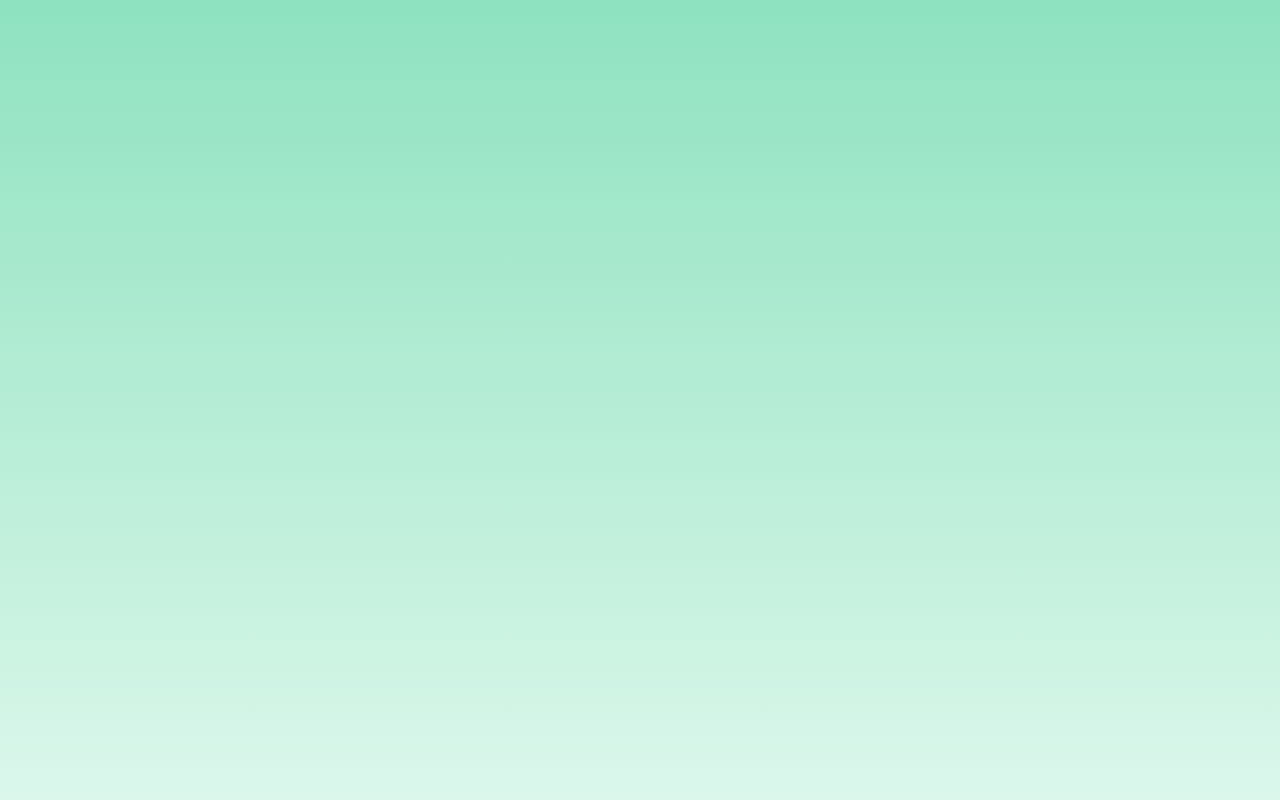
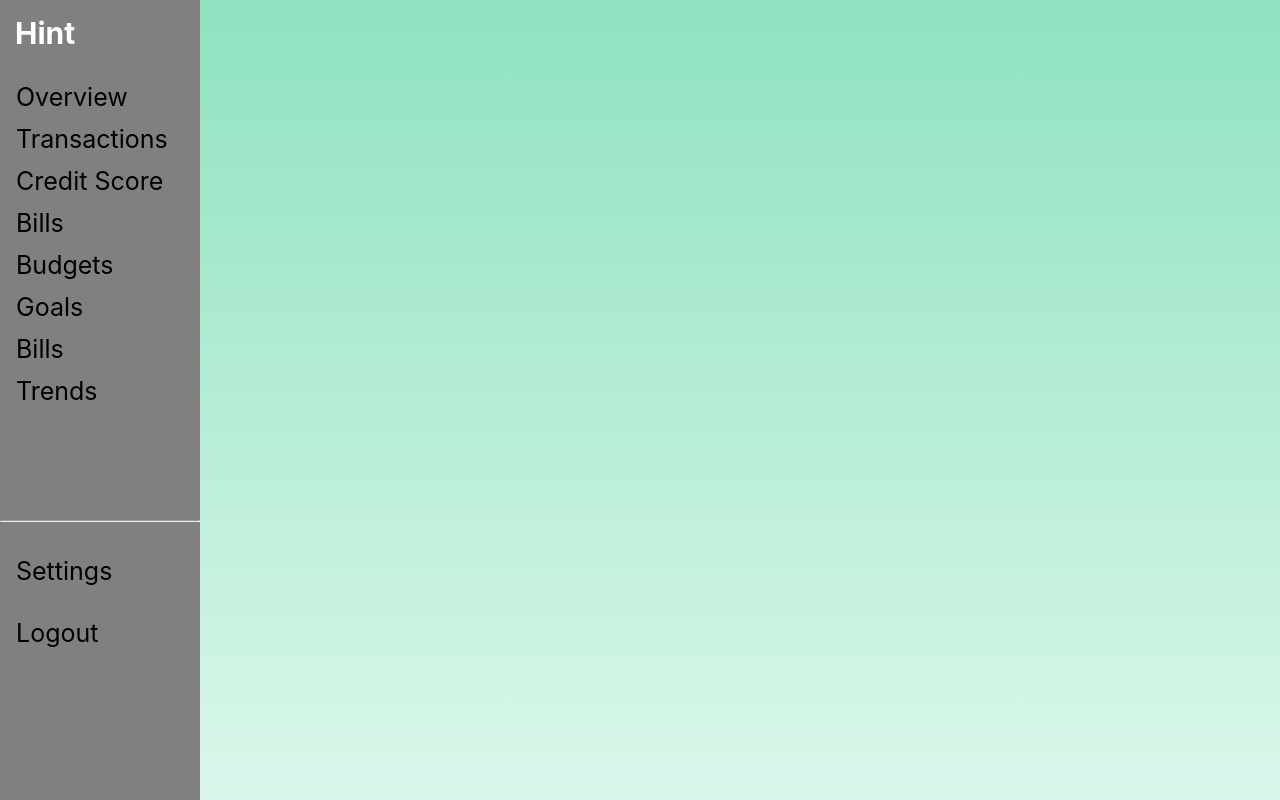
Before and after one commit to oceanchen011/Hint---Finance-Tracker, a React (Create React App) app in the folder frontend/: page /HomeScreen in a window 1280 px wide. Before the commit this address had no page. Built offline with nearby package versions, Linux system fonts and the light colour scheme.

Commit message:
completed sidebar, working on overview

```diff
--- a/frontend/src/App.js
+++ b/frontend/src/App.js
@@ -1,12 +1,14 @@
 import './App.css';
 import LoginSignup from './Components/Login/LoginSignup';
+import HomeScreen from './Components/HomeScreen/HomeScreen';
 import { BrowserRouter, Routes, Route } from 'react-router-dom'
 
 function App() {
   return (
     <BrowserRouter>
       <Routes>
-        <Route path='/' element={<LoginSignup/>}></Route>
+        <Route path='/LoginSignup' element={<LoginSignup/>}></Route>
+        <Route path='/HomeScreen' element={<HomeScreen/>}></Route>
       </Routes>
     </BrowserRouter>
   );
--- /dev/null
+++ b/frontend/src/Components/HomeScreen/HomeScreen.css
@@ -0,0 +1,58 @@
+.body{
+    margin: 0;
+}
+
+.sidebar{
+    margin: 0;
+    width: 200px;
+    height: 100vh;
+    background-color: grey;
+    position: fixed;
+}
+
+.logo{
+    display: flex;
+    padding: 15px;
+    font-size: 30px;
+    font-weight: bold;
+    color: white;
+}
+
+.menu-container {
+    margin-top: 10px; /* Adjust as needed */
+}
+
+.menu-item {
+    padding: 5px 15px;
+    text-decoration: none;
+    font-size: 18px;
+    color: black;
+    display: block;
+    border: 1px solid transparent; /* Initial transparent border */
+    border-radius: 5px; /* Optional, for rounded corners */
+    box-sizing: border-box; /* Includes padding/border in width calculation */
+}
+
+.menu-item:hover {
+    background-color: #333; /* Highlight color on hover */
+    color: #f1f1f1;
+    border-color: #333; /* Same as background color for consistent look */
+    width: 100%;
+}
+
+.bar{
+    color: darkgrey;
+}
+
+.sidebar a {
+    padding: 5px 15px; /* Reduced padding here as well */
+    text-decoration: none;
+    font-size: 25px;
+    display: block;
+    color: black;
+
+}
+
+.sidebar a:hover {
+    color: #f1f1f1;
+}
--- /dev/null
+++ b/frontend/src/Components/HomeScreen/HomeScreen.jsx
@@ -0,0 +1,38 @@
+import './HomeScreen.css'
+
+const HomeScreen = () => {
+
+    return(
+        <div>
+            <div className="sidebar">
+                <div className="logo">Hint</div>
+                <div className="menu-container">
+                    <a href="#overview" className="menu-item">Overview</a>
+                    <a href="#transactions" className="menu-item"> Transactions </a>
+                    <a href="#creditscore" className="menu-item"> Credit Score </a>
+                    <a href="#Bills" className="menu-item"> Bills </a>
+                    <a href="#Budgets" className="menu-item"> Budgets </a>
+                    <a href="#Goals" className="menu-item"> Goals </a>
+                    <a href="#Bills" className="menu-item"> Bills </a>
+                    <a href="#Trends" className="menu-item"> Trends </a>
+                    <br/>
+                    <br/>
+                    <br/>
+                    <br/>
+                    <br/>
+                    <hr/>
+                    <br/>
+                    <a href="#Settings" className="menu-item"> Settings </a>
+                    <br/>
+                    <a href="/LoginSignup" className="menu-item"> Logout </a>
+                </div>
+
+                <div className='accounts'>
+
+                </div>
+            </div>
+        </div>
+    )
+}
+
+export default HomeScreen
--- a/frontend/src/Components/Login/LoginSignup.jsx
+++ b/frontend/src/Components/Login/LoginSignup.jsx
@@ -13,6 +13,8 @@ const LoginSignup = () => {
     const [userName, setUserName] = useState('oceanchen')
     const [email, setEmail] = useState('oceanchen999@gmail.com')
     const [password, setPassword] = useState('Testing123$')
+    const [statusMessage, setStatusMessage] = useState("");
+    const [inputs, setInputs] = useState({});
 
     const [values, setValues] = useState({
         name: 'oceanchen',
@@ -24,20 +26,31 @@ const LoginSignup = () => {
     const handleInput = (event) => {
         setValues(prev => ({
             ...prev,
-            [event.target.name]: event.target.value // Use event.target.value directly
+            [event.target.name]: event.target.value
         }));
     }
 
     const handleSubmit = (event) => {
         event.preventDefault();
-        setErrors(Validation(values));
-        if(errors.name === "" && errors.email === "" && errors.password === ""){
-            axios.post('http://localhost:3001/', values)
-            .then(res => console.log(res))
-            .catch(err => console.log(err));
+
+        const validationErrors = Validation(values);
+        setErrors(validationErrors);
+
+        if (Object.values(validationErrors).every(error => error === "")) {
+            axios.post('http://localhost:3300/api', values)
+                .then(res => {
+                    setStatusMessage("Data successfully sent to the backend!");
+                    console.log("Response:", res);
+                })
+                .catch(err => {
+                    setStatusMessage("Failed to send data to the backend.");
+                    console.error("Error:", err);
+                });
+        } else {
+            setStatusMessage("Please correct the errors before submitting.");
+            console.log("Validation Errors:", validationErrors);
         }
-    }
-
+    };
 
     return (
         <div className='container'>
@@ -46,27 +59,50 @@ const LoginSignup = () => {
                 <div className="underline"></div>
             </div>
             <div className="submit-container">
-                <button className={action==="Login"?"submit gray":"submit"} onClick={()=>{setAction("Sign Up")}}> Sign Up </button>
-                <button className={action==="Sign Up"?"submit gray":"submit"} onClick={()=>{setAction("Login")}}> Login </button>
+                <button className={action === "Login" ? "submit gray" : "submit"} onClick={() => { setAction("Sign Up") }}> Sign Up </button>
+                <button className={action === "Sign Up" ? "submit gray" : "submit"} onClick={() => { setAction("Login") }}> Login </button>
             </div>
-            <div className="inputs">
+            <form onSubmit={handleSubmit} className="inputs">
                 <div className="input">
-                    <CgProfile className='profile-img'/>
-                    <input type="text" placeholder='Username' onChange={handleInput} value={userName}/>
+                    <CgProfile className='profile-img' />
+                    <input
+                        type="text"
+                        name="name"
+                        placeholder='Username'
+                        onChange={handleInput}
+                        value={values.name}
+                    />
                 </div>
-                {action==="Login"?<div></div>: <div className="input">
-                    <MdOutlineEmail className='profile-img'/>
-                    <input type="text" placeholder='Email' onChange={handleInput} value={email}/>
-                    {errors.email && <span className='text-danger'>{errors.email}</span>}
-                </div>}
+                {action === "Login" ? null : (
+                    <div className="input">
+                        <MdOutlineEmail className='profile-img' />
+                        <input
+                            type="text"
+                            name="email"
+                            placeholder='Email'
+                            onChange={handleInput}
+                            value={values.email}
+                        />
+                        {errors.email && <span className='text-danger'>{errors.email}</span>}
+                    </div>
+                )}
                 <div className="input">
-                    <FaLock className='profile-img'/>
-                    <input type="text" placeholder='Password' onChange={handleInput} value={password}/>
+                    <FaLock className='profile-img' />
+                    <input
+                        type="password"
+                        name="password"
+                        placeholder='Password'
+                        onChange={handleInput}
+                        value={values.password}
+                    />
                     {errors.password && <span className='text-danger'>{errors.password}</span>}
                 </div>
-                <a className='forgot-password' href='/'> Forgot Password </a>
-            </div>
-            <button className="submit-form" onClick={handleSubmit}> {action} </button>
+                <a className='forgot-password' href='/HomeScreen'> Forgot Password </a>
+                <button type="submit" className="submit-form"> {action} </button>
+            </form>
+
+            {/* Display the status message */}
+            {statusMessage && <div className='status-message'>{statusMessage}</div>}
         </div>
     )
 }
```
Also changed, not shown: 2 other files (tests, documents, lock files or other folders).
